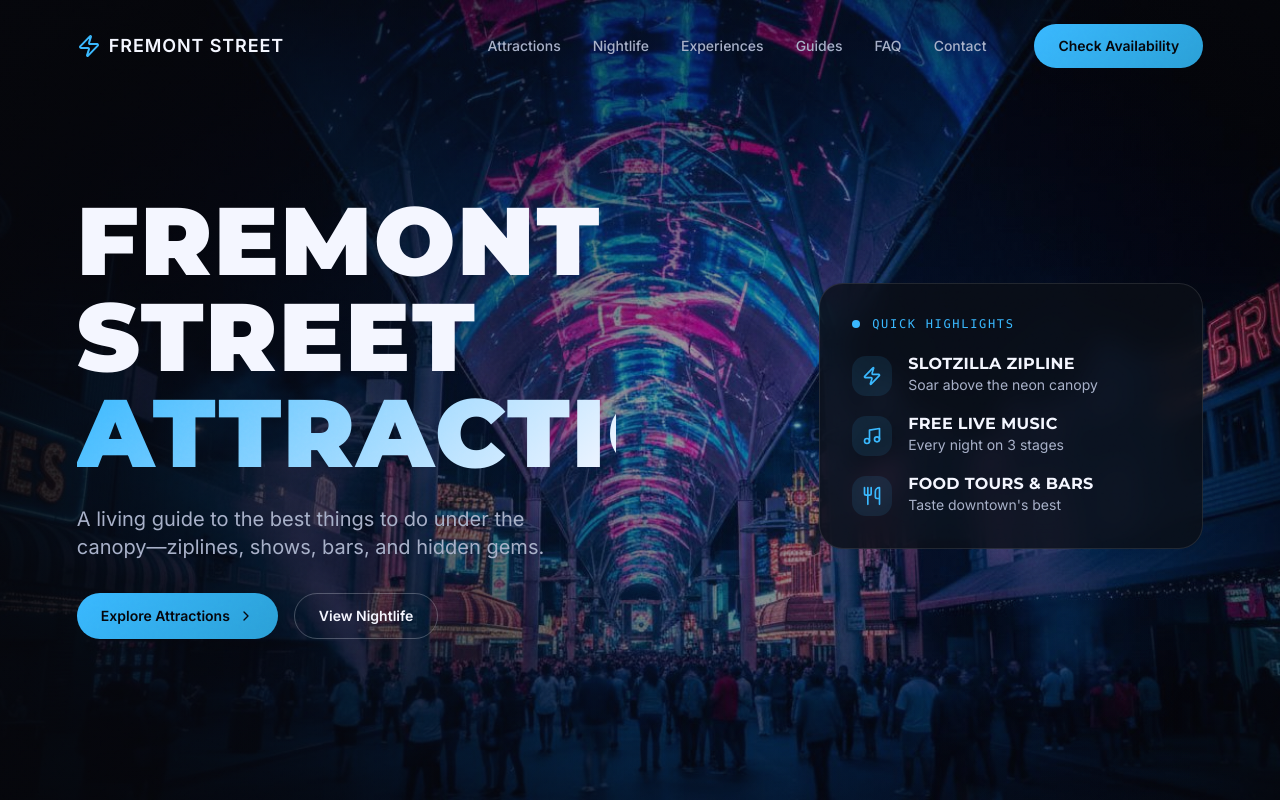
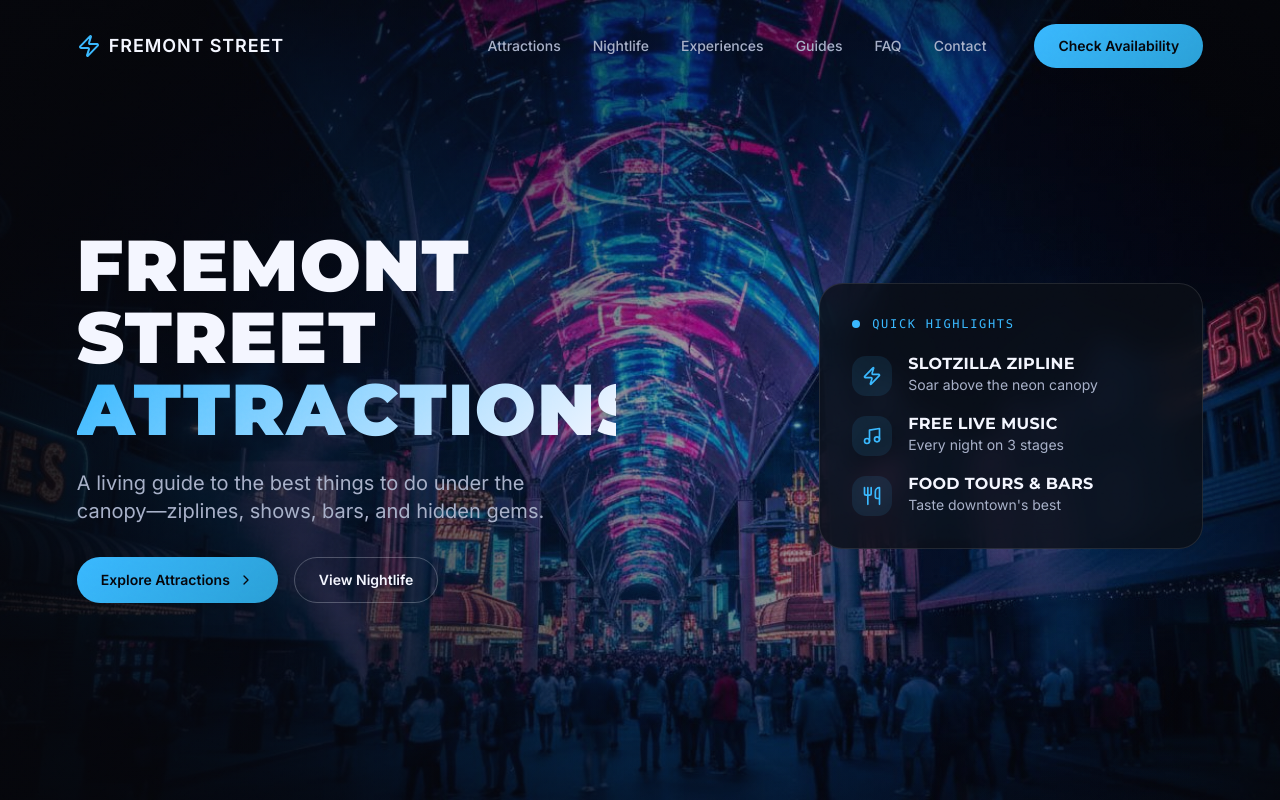
Before and after one commit to lecorbeaured/fremont, a React (Vite) app: page / in a window 1280 px wide. Shown: the top 800 px of the page. Built offline with nearby package versions, Linux system fonts and the light colour scheme.

Commit message:
Fix: hero ATTRACTIONS text clipping on desktop - reduce font size at xl, fix gradient clip

```diff
--- a/src/App.tsx
+++ b/src/App.tsx
@@ -244,7 +244,7 @@ function App() {
         <div className="relative z-10 px-6 lg:px-[6vw] pt-24 pb-16 w-full">
           <div className="grid lg:grid-cols-2 gap-12 items-center">
             <div className="max-w-2xl">
-              <h1 className="text-5xl sm:text-6xl lg:text-7xl xl:text-8xl font-black leading-[0.9] mb-6">
+              <h1 className="text-5xl sm:text-6xl lg:text-6xl xl:text-7xl 2xl:text-8xl font-black leading-[0.9] mb-6">
                 <span className="block">FREMONT</span>
                 <span className="block">STREET</span>
                 <span className="block text-gradient">ATTRACTIONS</span>
--- a/src/index.css
+++ b/src/index.css
@@ -63,6 +63,8 @@
     -webkit-background-clip: text;
     -webkit-text-fill-color: transparent;
     background-clip: text;
+    display: inline-block;
+    padding-right: 0.05em;
   }
 
   .neon-glow {
```
